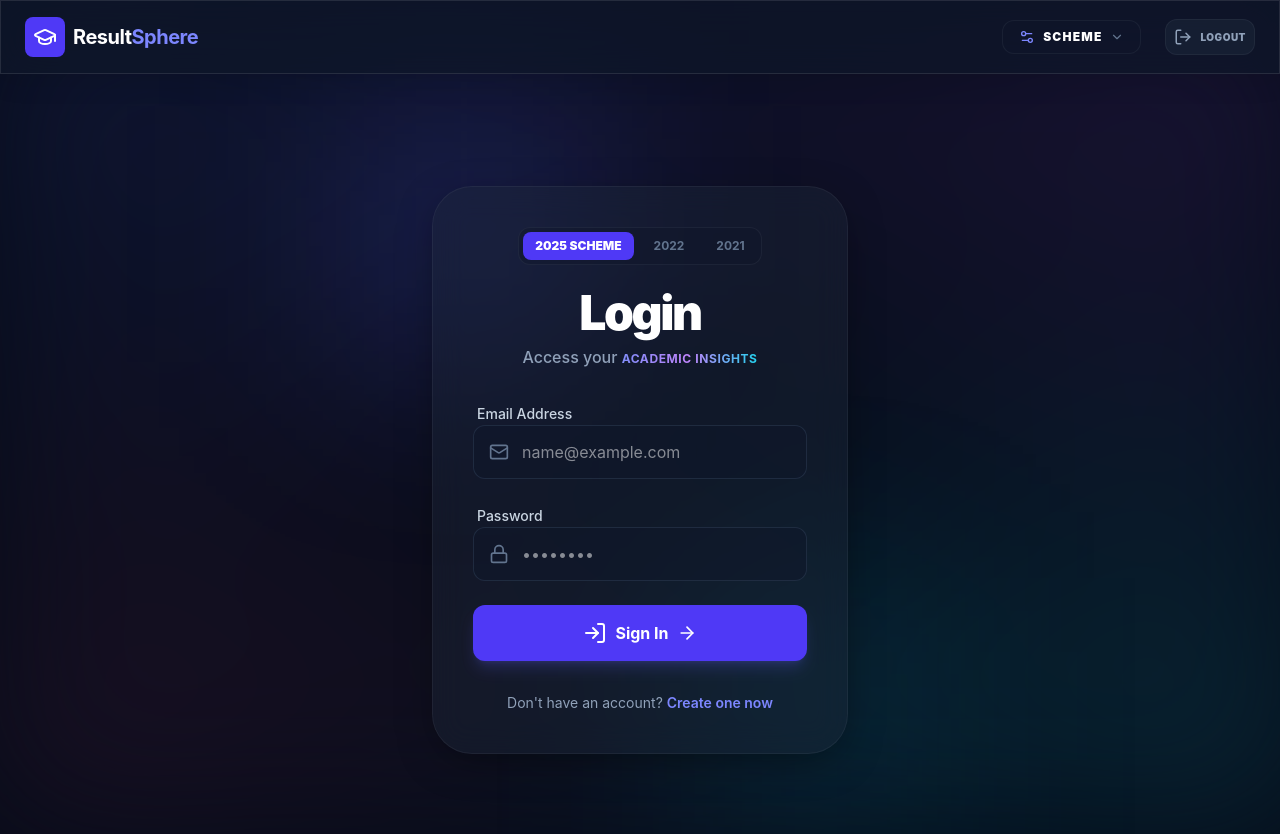
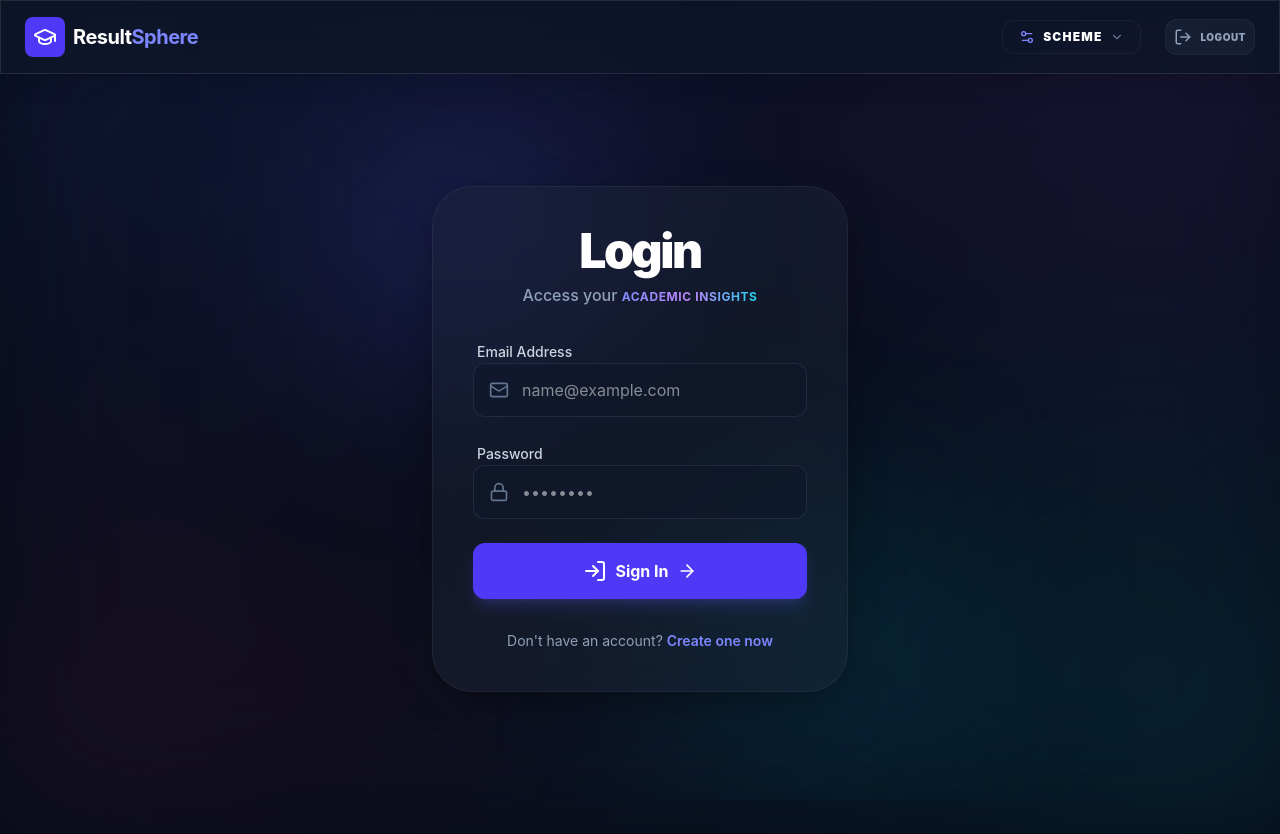
Before and after one commit to sri-1406/Student-Result-Analysis, a React (Vite) app in the folder client/: page /login in a window 1280 px wide. After the commit the page ends 800 px from the top, so only its background shows below. Built offline with nearby package versions, Linux system fonts and the light colour scheme.

Commit message:
removed_scheme_selection_from_login

```diff
--- a/client/src/pages/auth/Login.jsx
+++ b/client/src/pages/auth/Login.jsx
@@ -25,11 +25,6 @@ const Login = () => {
       <div className="absolute -bottom-20 -right-20 w-64 h-64 bg-cyan-500/10 blur-[100px] pointer-events-none" />
       <div className="glass-dark p-10 rounded-[2.5rem] border border-white/10 shadow-2xl relative z-10 card-glow">
         <div className="text-center mb-8">
-          <div className="inline-flex gap-2 bg-slate-900/40 p-1 rounded-xl mb-6 border border-white/5 mx-auto">
-            <button className="px-3 py-1.5 bg-indigo-600 text-white text-xs font-black rounded-lg">2025 SCHEME</button>
-            <button className="px-3 py-1.5 text-slate-500 hover:text-white text-xs font-bold transition-all">2022</button>
-            <button className="px-3 py-1.5 text-slate-500 hover:text-white text-xs font-bold transition-all">2021</button>
-          </div>
           <h1 className="text-5xl font-black tracking-tighter text-white mb-2">Login</h1>
           <p className="text-slate-400 font-medium">Access your <span className="text-gradient font-bold uppercase tracking-wider text-xs">Academic Insights</span></p>
         </div>
```
